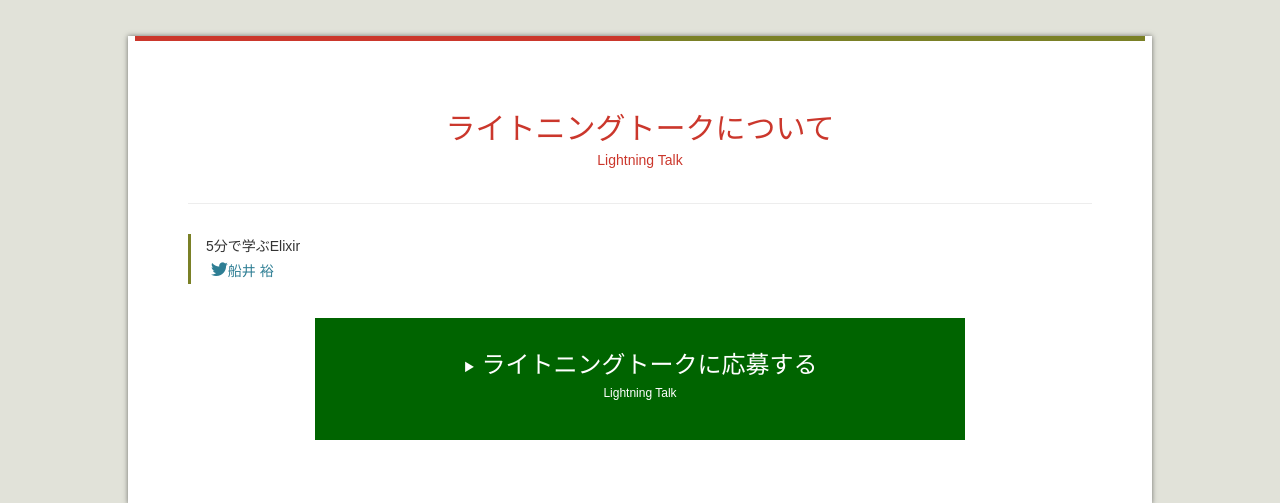
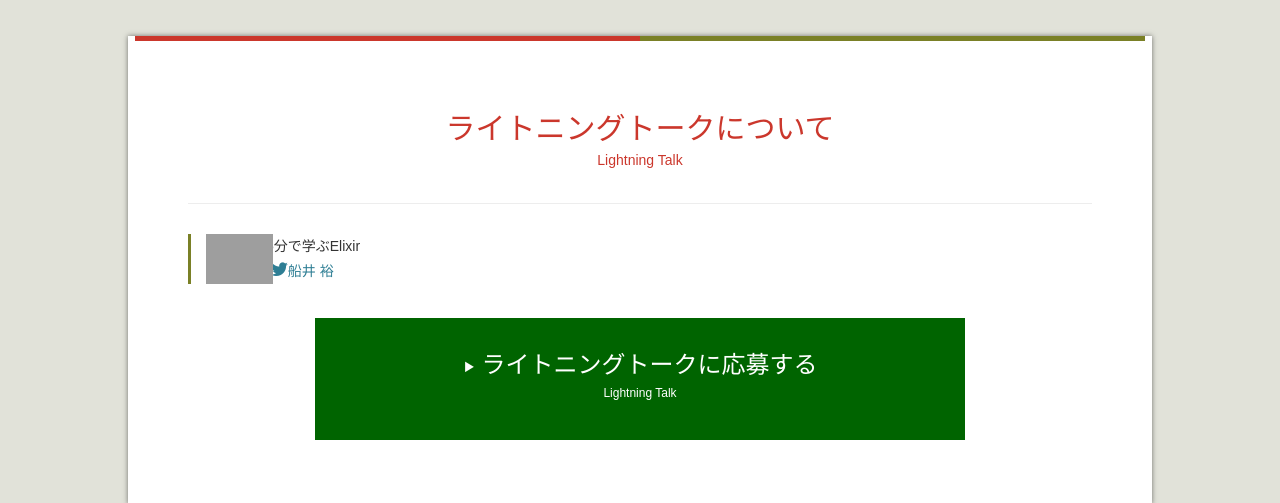
Before and after one commit to elixirjp/elixirfestjp, a Django app: page / in a window 1280 px wide. Shown: the part 5654-6157 px from the top of the page. Run offline with Django 3.2, Linux system fonts and the light colour scheme; data comes from the database, SQL or seed files in the repository; some libraries are stand-ins or nearby versions; some web fonts are replaced; grey boxes are pictures that could not be loaded.

Commit message:
LTのスピーカーアイコンを表示する

```diff
--- a/assets/css/common.css
+++ b/assets/css/common.css
@@ -682,6 +682,16 @@ footer p {
   border-left: solid 3px #7a8026;
   padding: 0 0 0 15px;
   box-sizing: border-box;
+  position: relative;
+}
+.lightningtalk_box ul li.with-icon {
+  padding-left: 75px;
+}
+.lightningtalk_box ul li img {
+  position: absolute;
+  top: 0;
+  left: 15px;
+  height: 50px;
 }
 .lightningtalk_box ul li:nth-child(odd) {
   float: left;
--- a/templates/index.html
+++ b/templates/index.html
@@ -90,7 +90,11 @@
         <div class="lightningtalk_box">
           <ul class="clearfix">
             {% for session in lt_sessions %}
-            <li>{{ session.title }}<br>
+            <li{% if session.speaker_icon %} class="with-icon"{% endif %}>
+              {% if session.speaker_icon %}
+              <img src="{{ session.speaker_icon.url }}" alt="">
+              {% endif %}
+              {{ session.title }}<br>
               {% if session.twitter_link %}
               <a href="{{ session.twitter_link }}" target="_blank"><i class="icon-twitter"></i>{{ session.speaker }}</a><a href="{{ session.twitter_link }}" target="_blank"></a>
               {% else %}
```
